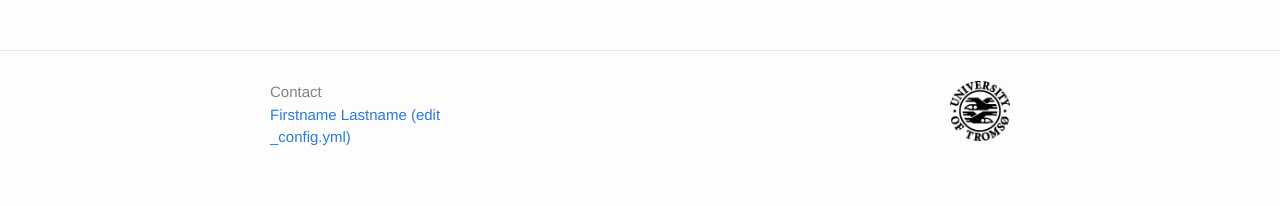
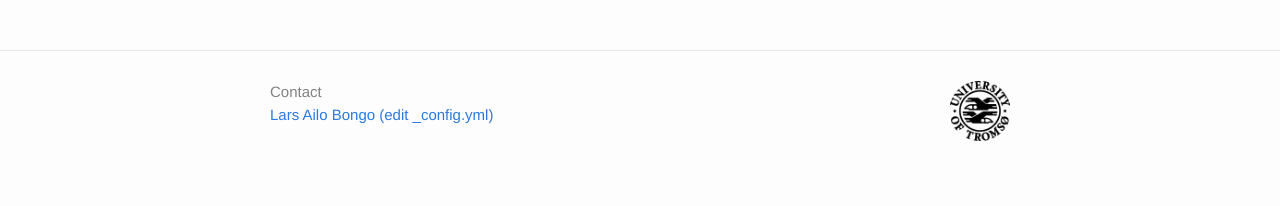
Before and after one commit to uit-inf-2200-f23/uit-inf-2200-f23.github.io, a Jekyll site: the page built from index.md, in a window 1280 px wide. Shown: the part 887-1093 px from the top of the page. Built offline with Jekyll 4.4.1, drawn with Linux system fonts in a browser that asks for light colours; our own code applies the rules of GitHub Pages for plain Markdown files.

Commit message:
Update _config.yml

```diff
--- a/_config.yml
+++ b/_config.yml
@@ -1,11 +1,11 @@
 title: Course name (edit _config.yml)
 
 description: > # this means to ignore newlines until "contact:"
-  Course description.
+  Computer Architecture at UiT, fall 2024.
 
 contact:
-  email: firstname.lastname@uit.no
-  name: Firstname Lastname (edit _config.yml)
+  email: lars.ailo.bongo@uit.no
+  name: Lars Ailo Bongo (edit _config.yml)
 
 # you don't need to adapt the settings below
 baseurl: ""
```
